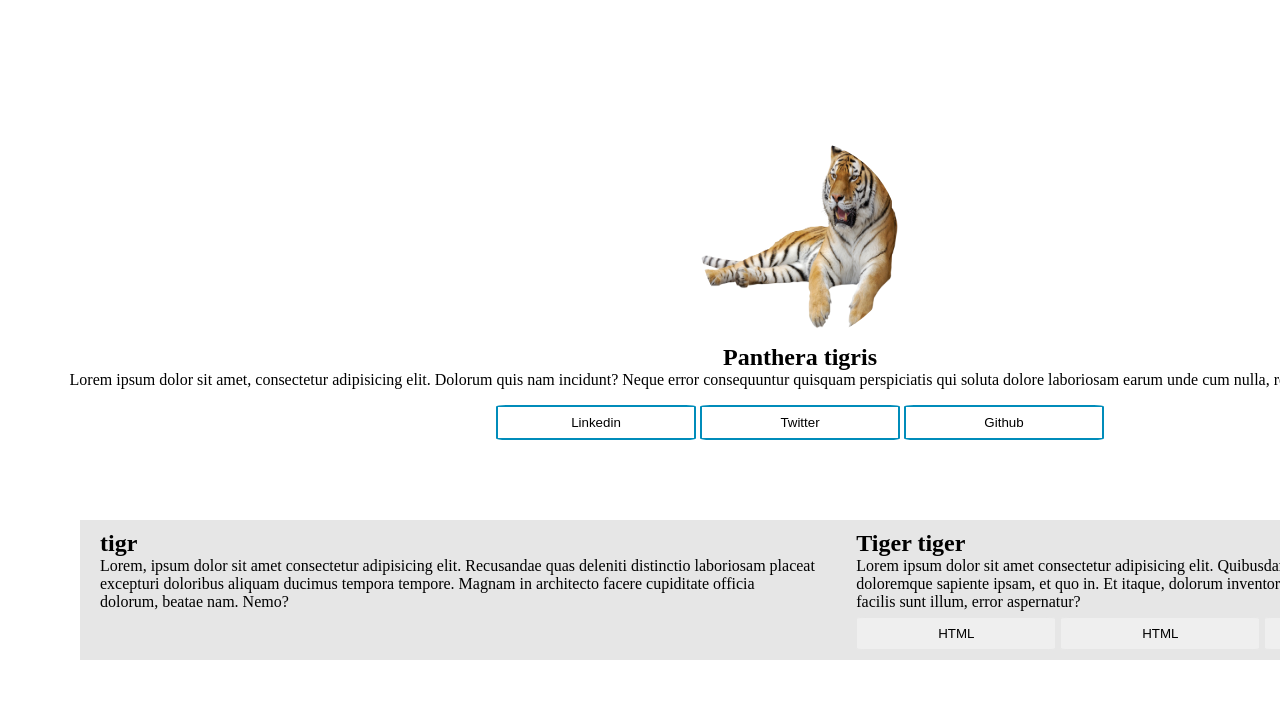
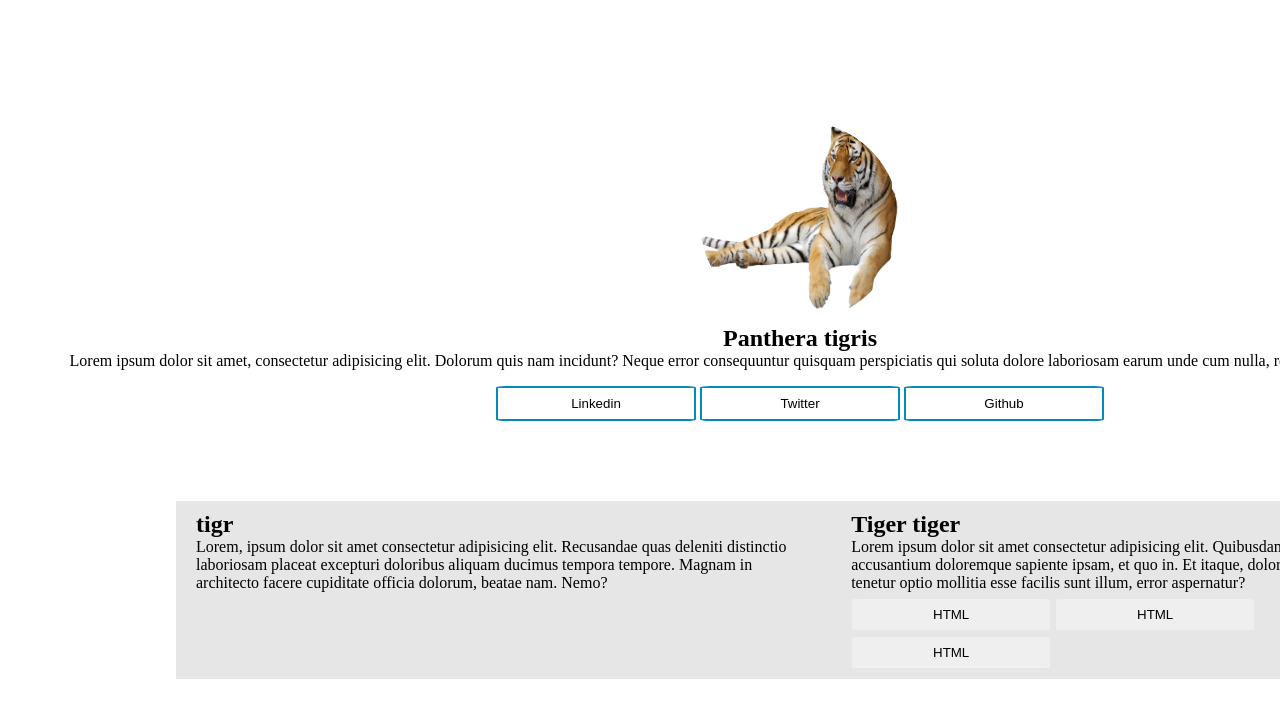
Before and after one commit to Raptor-ops/Lesson-3, a plain HTML site: page index.html in a window 1280 px wide. Shown: the top 718 px of the page. Drawn offline with Linux system fonts and the light colour scheme.

Commit message:
Проценты

```diff
--- a/styles.css
+++ b/styles.css
@@ -55,8 +55,8 @@ img {
 .Center {
     display: flex;
     justify-content: center;
-    padding-left: 5%;
-    padding-right: 5%;
+    padding-left: 11%;
+    padding-right: 11%;
 }
 
 .block {
```
